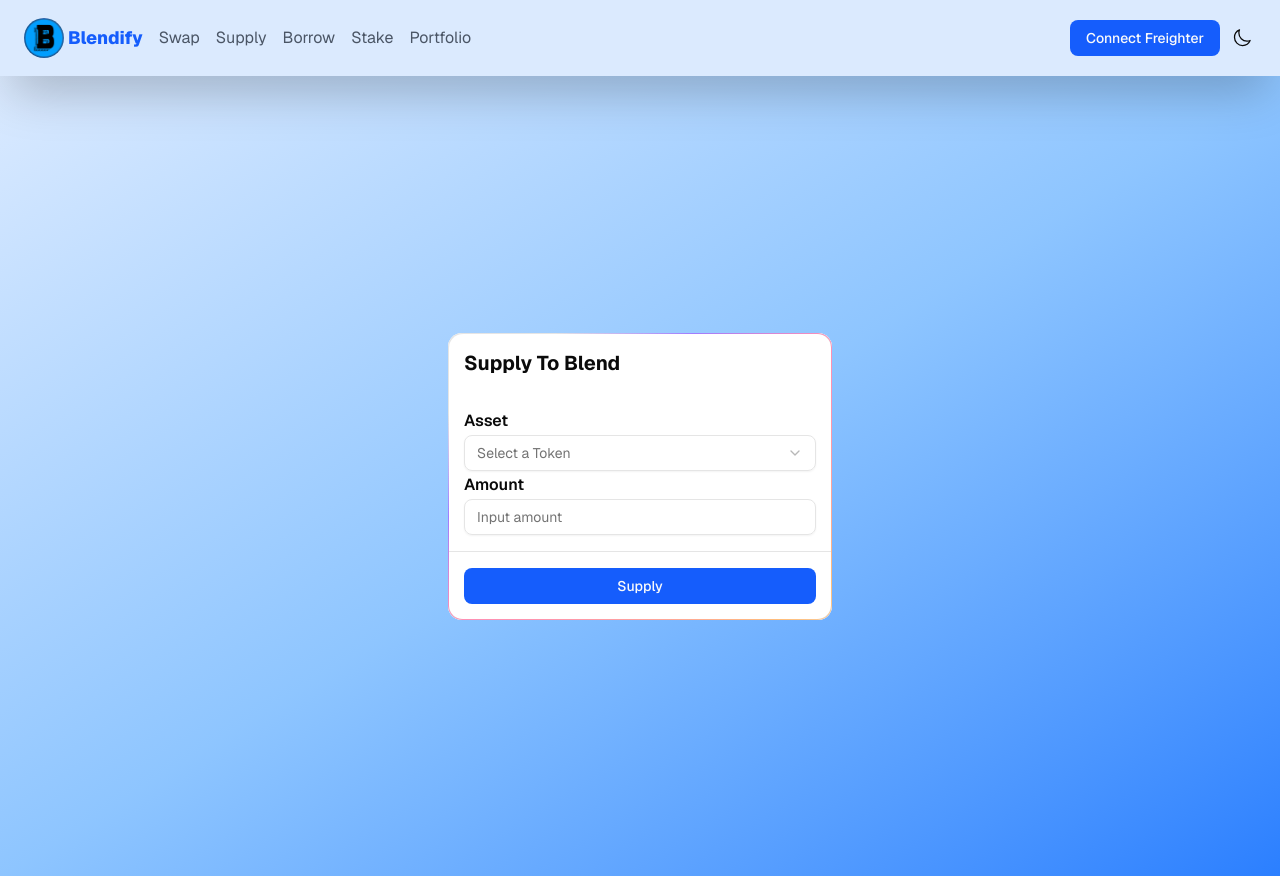
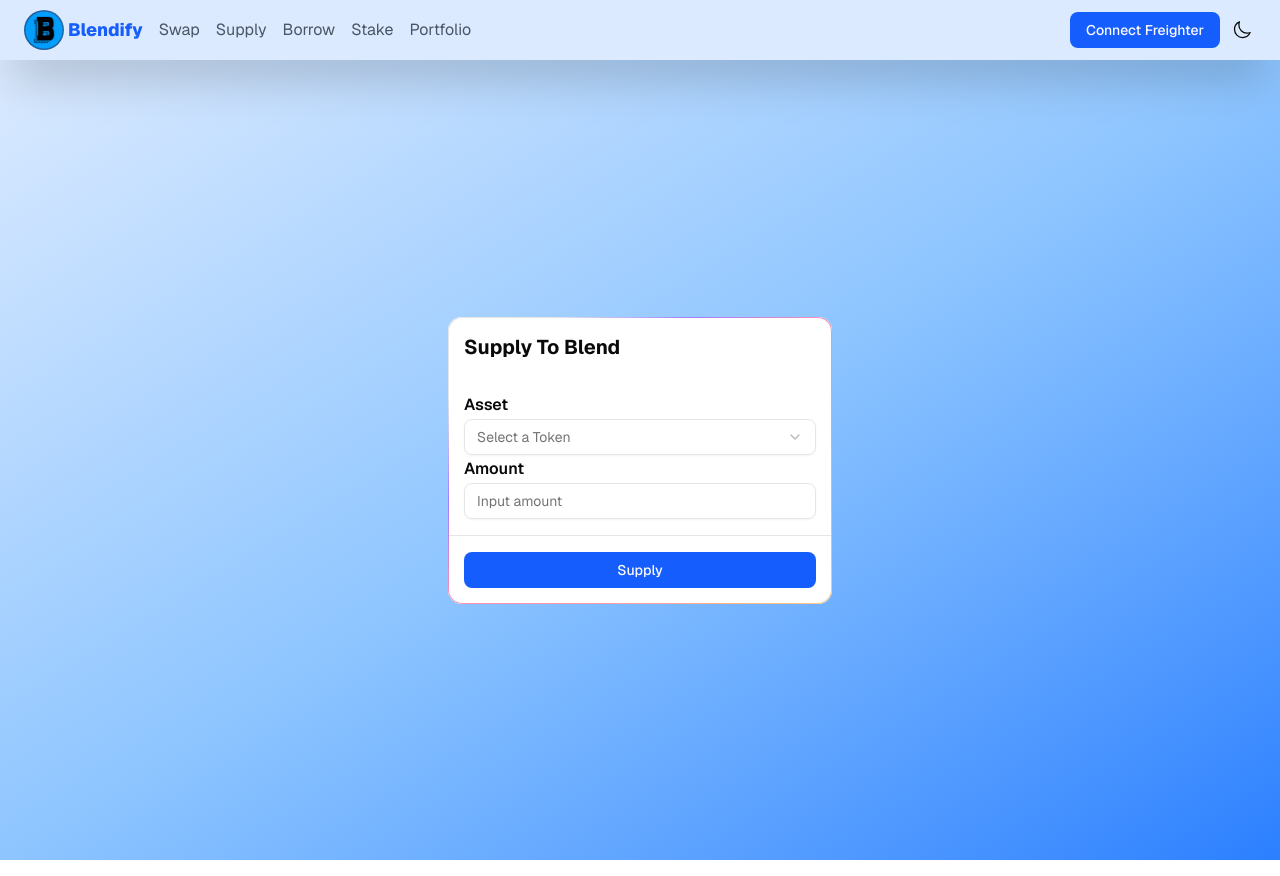
Before and after one commit to KodeckJames/Blendifi, a Next.js app: page /supply in a window 1280 px wide. Built offline with nearby package versions, Linux system fonts and the light colour scheme.

Commit message:
Successfully added the globe in the landing page and customized the UI

```diff
--- a/src/components/Header.tsx
+++ b/src/components/Header.tsx
@@ -6,7 +6,7 @@ import { Button } from "./ui/button"
 
 export default function HeaderSection() {
   return (
-      <nav className=" sticky top-0 z-50 shadow-2xl bg-blue-100 dark:bg-black flex flex-row justify-between items-center p-4">
+      <nav className=" sticky top-0 z-50 shadow-2xl bg-blue-100 dark:bg-black flex flex-row justify-between items-center px-4 py-2">
           <div className=" flex flex-row items-center gap-4 ml-2">
               <Link href={'/'} className=" flex flex-row gap-1">
                   <Image src={'/images/blendify_logo.png'} alt="blendify_logo" height={40} width={40} className=" rounded-full" quality={100}/>
--- a/src/components/Home.tsx
+++ b/src/components/Home.tsx
@@ -9,11 +9,12 @@ import {
 import Image from 'next/image'
 import { MarqueeSlide } from './ReviewCard'
 import { TypingAnimation } from "@/components/magicui/typing-animation";
+import { Globe } from "@/components/magicui/globe";
 
 export default function HomePage() {
   return (
     <div className="  min-h-screen dark:bg-gradient-to-bl dark:from-blue-800 dark:via-blue-900 dark:to-gray-900">
-      <section className=" flex pl-10 dark:bg-black ">
+      <section className=" flex pl-10 dark:bg-black min-h-screen max-lg:justify-center ">
         <div className="">
           <h1 className=" mt-20 mb-0 font-extrabold text-5xl dark:text-white">
             A DeFi hub on {''}
@@ -41,6 +42,9 @@ export default function HomePage() {
               View Portfolio
             </RainbowButton>
           </div>
+        </div>
+        <div>
+            <Globe className=' mr-0 mt-5 max-lg:hidden' />
         </div>
       </section>
 
```
